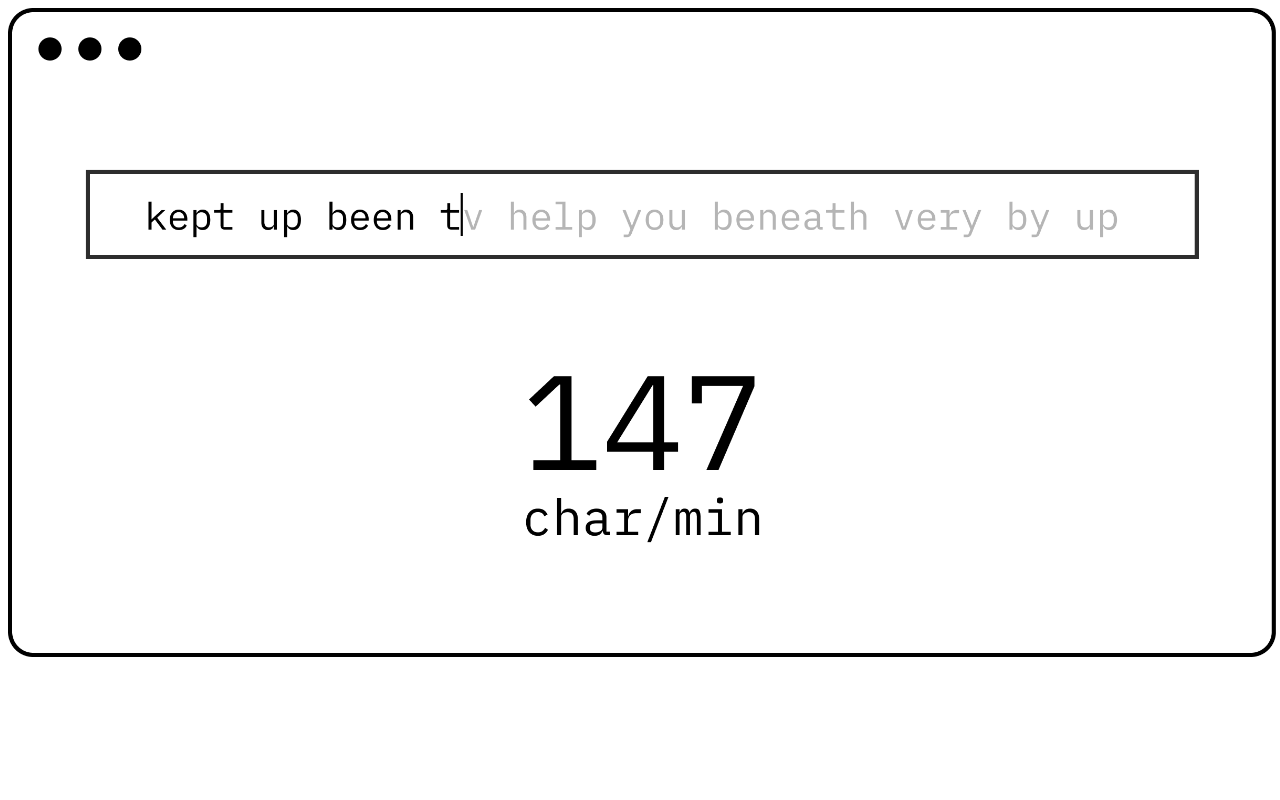
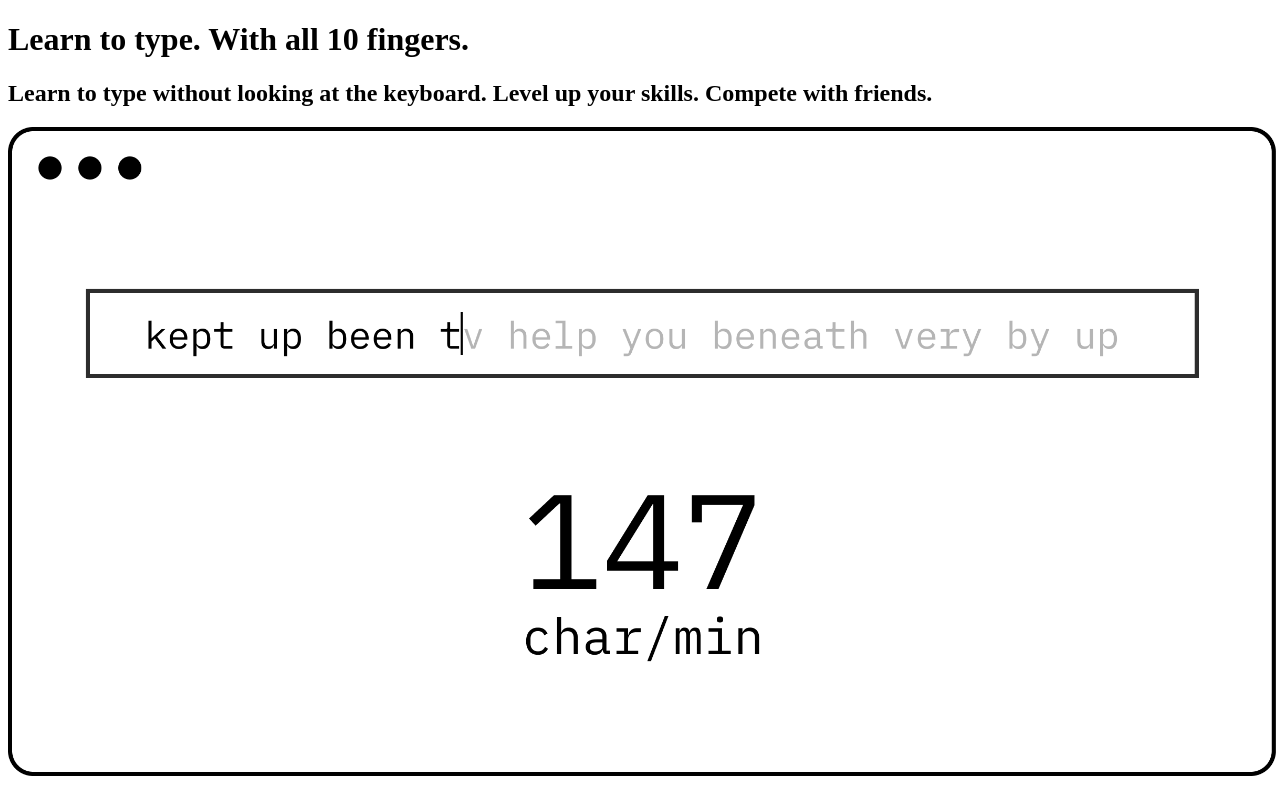
Before and after one commit to K0R0BKIN/TYPE, a plain HTML site: page index.html in a window 1280 px wide. Drawn offline with Linux system fonts and the light colour scheme.

Commit message:
add headings

```diff
--- a/index.html
+++ b/index.html
@@ -6,6 +6,8 @@
     <title>Type</title>
   </head>
   <body>
+    <h1>Learn to type. With all 10 fingers.</h1>
+    <h2>Learn to type without looking at the keyboard. Level up your skills. Compete with friends.</h2>
     <img src="/images/hero-image.png" alt="" width="1268"/>
   </body>
 </html>
```
